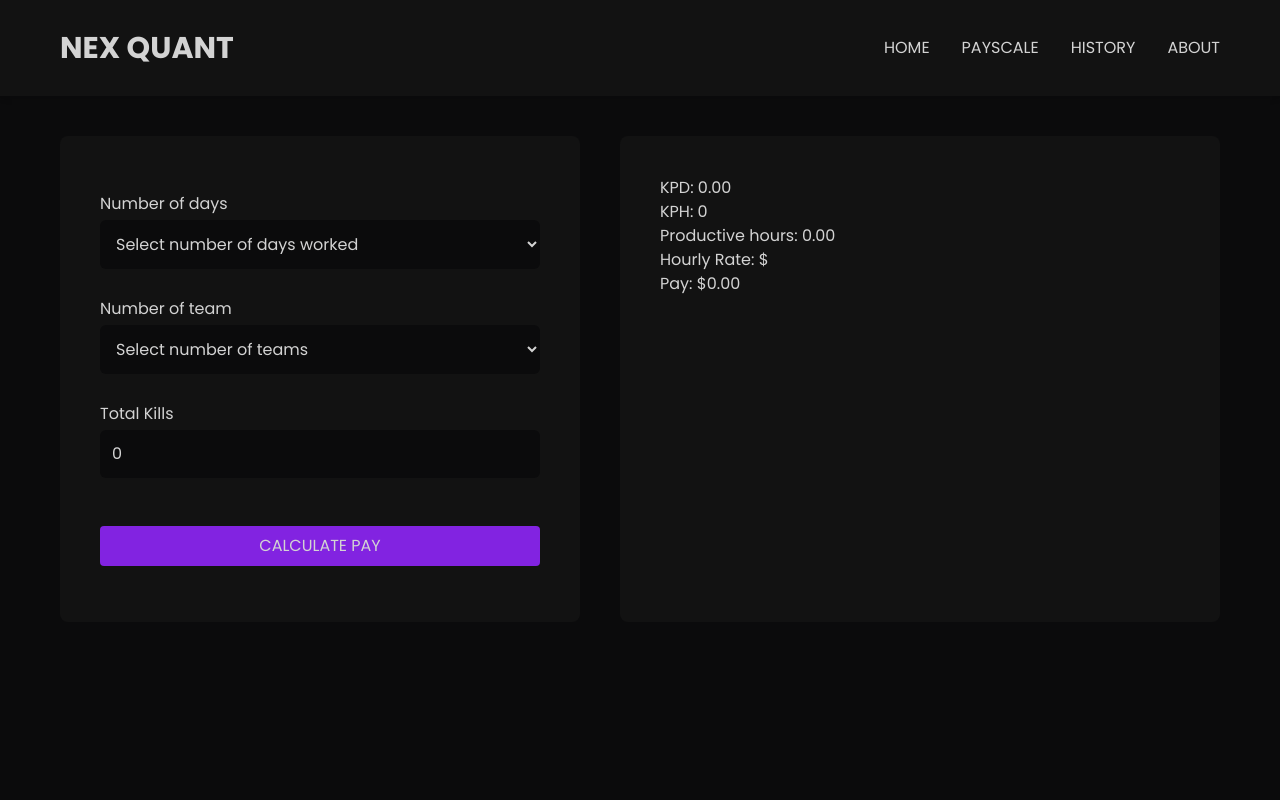
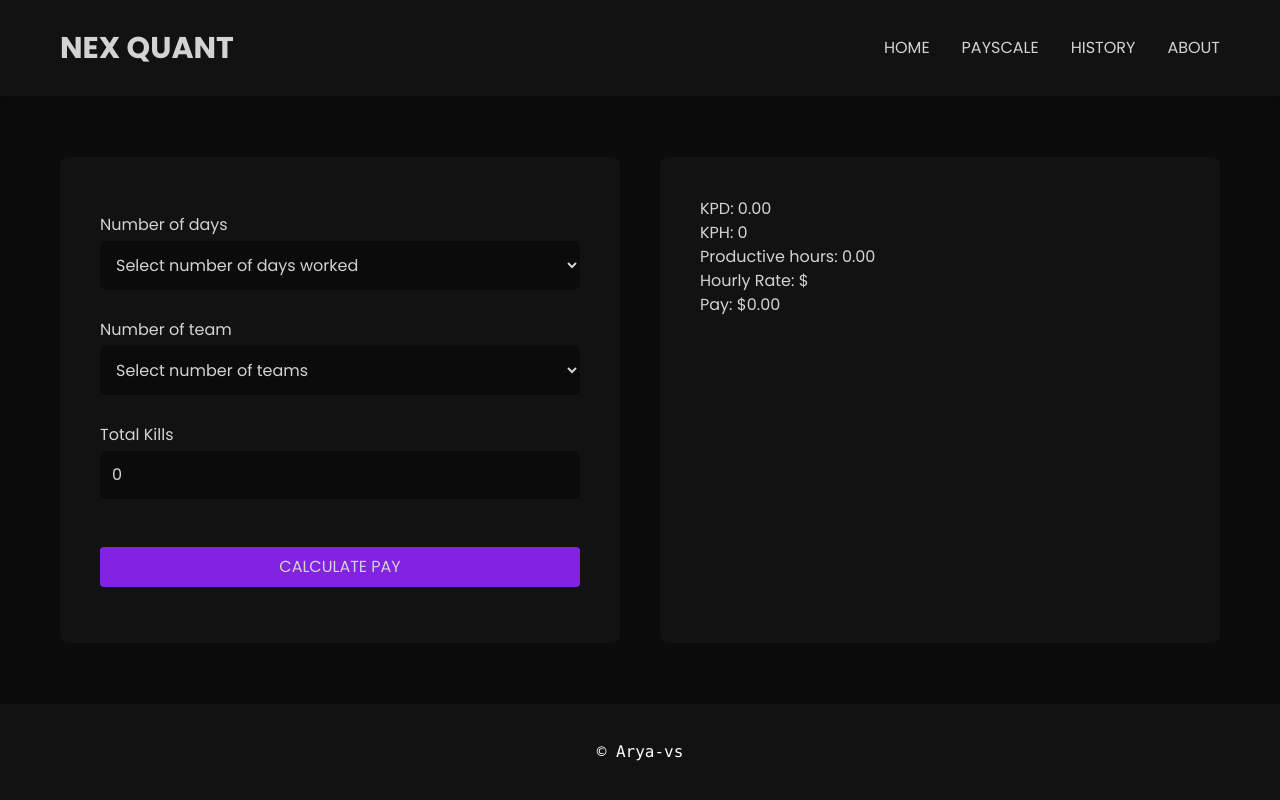
Before and after one commit to Chukwuebuka98/NexQuant, a React (Vite) app: page / in a window 1280 px wide. Built offline with nearby package versions, Linux system fonts and the light colour scheme.

Commit message:
Updated UI component

```diff
--- /dev/null
+++ b/src/components/Footer.jsx
@@ -0,0 +1,11 @@
+import React from "react";
+
+const Footer = () => {
+  return (
+    <footer className="h-24  bg-[#121212] flex justify-center items-center">
+      <code>&copy; Arya-vs</code>
+    </footer>
+  );
+};
+
+export default Footer;
--- a/src/components/Layout.jsx
+++ b/src/components/Layout.jsx
@@ -1,13 +1,15 @@
 import React from "react";
 import { Outlet } from "react-router-dom";
 import Header from "./Header";
+import Footer from "./Footer";
 
 const Layout = () => {
   return (
-    <>
+    <div className="flex flex-col justify-between h-[100vh]">
       <Header />
       <Outlet />
-    </>
+      <Footer />
+    </div>
   );
 };
 
--- a/src/pages/Data.jsx
+++ b/src/pages/Data.jsx
@@ -89,8 +89,8 @@ const Data = () => {
         </div>
         <BsCashCoin />
       </div> */}
-      <main className="max-w-[1240px] flex md:flex-row justify-between mx-auto my-10 px-10 text-[#D3D3D3] ">
-        <section className="flex flex-col gap-7 bg-[#121212] max-w-[520px] w-full rounded-lg px-10 py-14">
+      <main className="w-full max-w-[1240px] lg:flex lg:justify-between px-10  my-10 text-[#D3D3D3] mx-auto md:gap-5 lg:gap-10">
+        <section className="flex flex-col gap-7 bg-[#121212] lg:max-w-[600px] w-full rounded-lg px-10 py-14">
           <div className="flex flex-col gap-1">
             <label htmlFor="daySelect">Number of days</label>
             <select
@@ -147,7 +147,7 @@ const Data = () => {
           </div>
         </section>
 
-        <section className="bg-[#121212] max-w-[600px] w-full rounded-lg p-10">
+        <section className="bg-[#121212] lg:max-w-[600px]  w-full rounded-lg p-10">
           <p>KPD: {killsPerDay.toFixed(2)}</p>
           <p>KPH: {killsPerHour}</p>
           <p>Productive hours: {productiveHours.toFixed(2)}</p>
```
